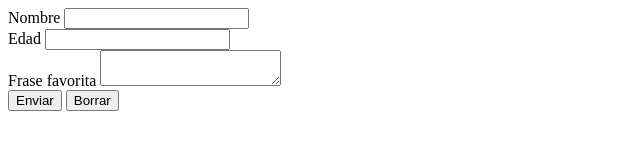
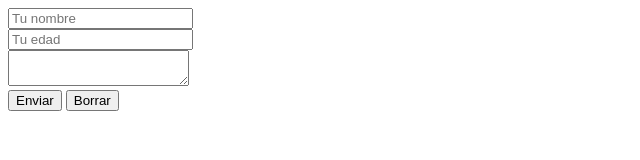
Before and after one commit to paulaquiin/openbootcamp, a plain HTML site: page ejercicio2.html in a window 1280 px wide. Shown: the whole page, without its empty margins (0-640 px from the left). Drawn offline with Linux system fonts and the light colour scheme.

Commit message:
cambiosej2

```diff
--- a/ejercicio2.html
+++ b/ejercicio2.html
@@ -1,28 +1,26 @@
     <!DOCTYPE html>
-    <html>
+    <html  lang="en">
 
     <head>
+        <meta charset="UTF-8">
         <title> Ejercicio 02 - Formularios en HTML </title>
     </head>
 
     <body>
         <form action="/">
 
-        <div>
-            <label for="user"> Nombre </label>
-            <input type="text" id="user" name="user" />
-        </div>
 
-        <div>
-            <label for="age"> Edad </label>
-            <input type="number" id="age" name="age" />
+            <div>
+            <input type="text" name="user" placeholder="Tu nombre" />
+            </div>
 
-        </div>
+            <div>
+            <input type="number" name="age" placeholder="Tu edad" >
+            </div>
 
-        <div>
-            <label for="fav"> Frase favorita </label>
-            <textarea id="fav" name="fav"> </textarea>
-        </div>
+            <div>
+            <textarea  name="frase-favorita"> </textarea>
+            </div>
 
         <button type="submit"> Enviar </button>
         <button type="reset"> Borrar </button>
```
